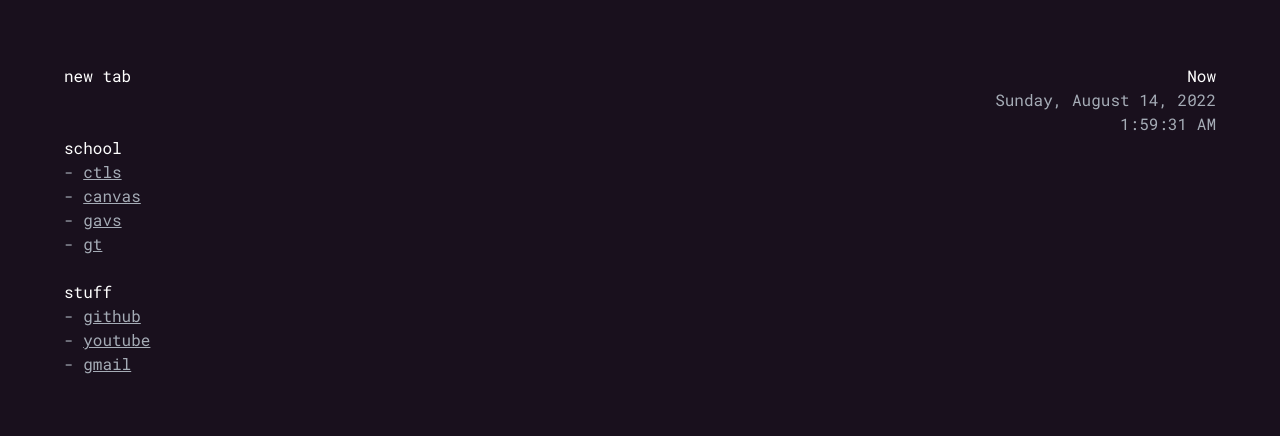
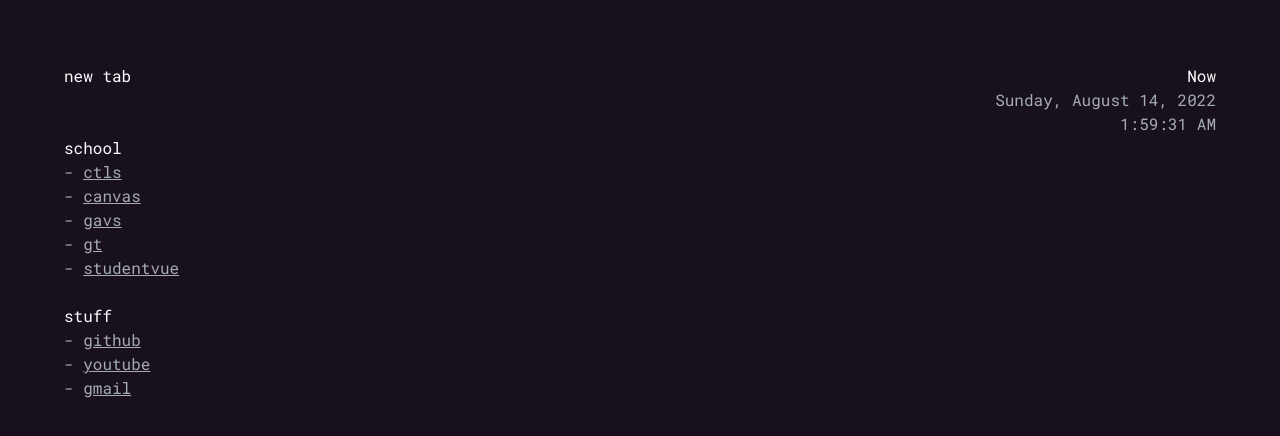
Before and after one commit to cubedhuang/simple-new-tab-static, a browser extension: page index.html in a window 1280 px wide. Drawn offline with Linux system fonts and the light colour scheme; no server answers.

Commit message:
add studentvue

```diff
--- a/index.html
+++ b/index.html
@@ -45,6 +45,10 @@
 						<li>
 							<a href="https://gatech.instructure.com" class="underline">gt</a>
 						</li>
+						<li>
+							<a href="https://studentvue.cobbk12.org"
+								class="underline">studentvue</a>
+						</li>
 					</ul>
 				</div>
 
```
